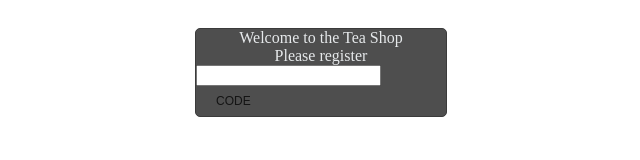
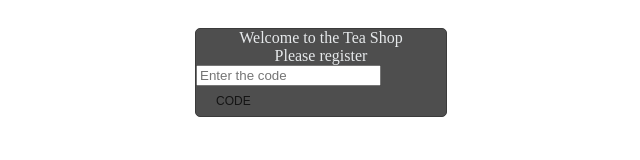
Before and after one commit to RenatAllakhyarov/frontend-template, a Next.js app: page /authorization in a window 1280 px wide. Both pictures are taken after typing "name@example.com" into the empty fields and a click on the button "LOGIN". Shown: the top 160 px of the page, without its empty margins (528-1168 px from the left). Built offline with nearby package versions, Linux system fonts and the light colour scheme.

Commit message:
fix: Fixed some shortcomings

```diff
--- a/src/app/market/page.tsx
+++ b/src/app/market/page.tsx
@@ -3,7 +3,7 @@ import ProtectedRoute from "@components/ProtectedRoute";
 const MarketPage = () => {
     return (
         <ProtectedRoute>
-            =<div>Market page</div>
+            <div>Market page</div>
         </ProtectedRoute>
     );
 };
--- a/src/views/AuthorizationWindow/index.tsx
+++ b/src/views/AuthorizationWindow/index.tsx
@@ -8,6 +8,7 @@ import { useAppDispatch, useAppSelector } from "@hooks/index";
 import { FormEvent, ReactElement, useState } from "react";
 import { AlertTypes } from "@utils/constants";
 import { TRootState } from "@store/index";
+import { redirect } from "next/navigation";
 import "./style.css";
 
 const AuthorizationPage = (): ReactElement => {
@@ -51,6 +52,8 @@ const AuthorizationPage = (): ReactElement => {
         console.log("Password submitted:", password);
 
         dispatch(setUserRegistered(true));
+
+        redirect("/market");
     };
 
     return (
@@ -77,6 +80,7 @@ const AuthorizationPage = (): ReactElement => {
                         value={password}
                         onChange={handlePasswordChange}
                         className="code-input"
+                        placeholder="Enter the code"
                         required
                     />
                     <StyledButton type="submit" label="Code" />
```
